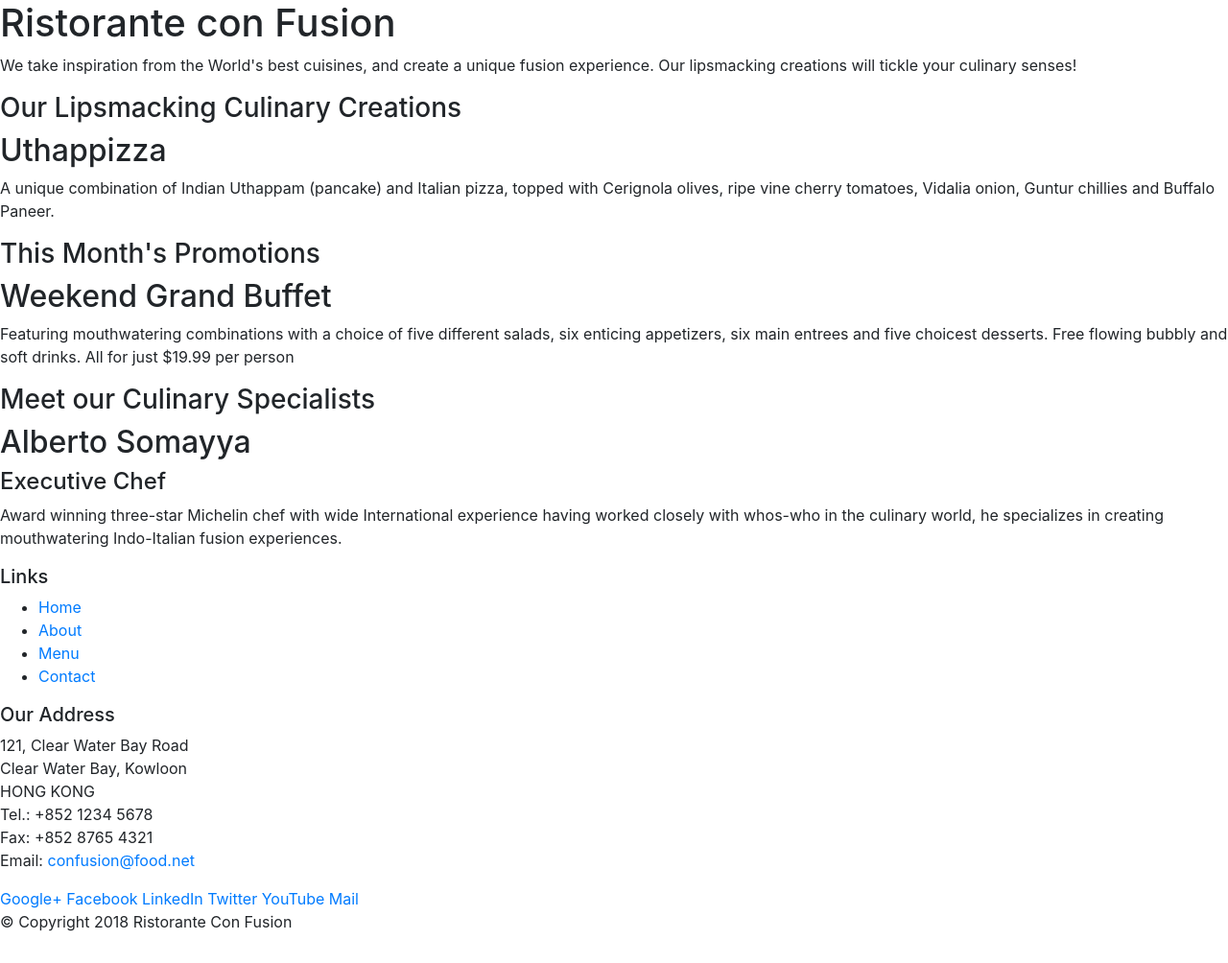
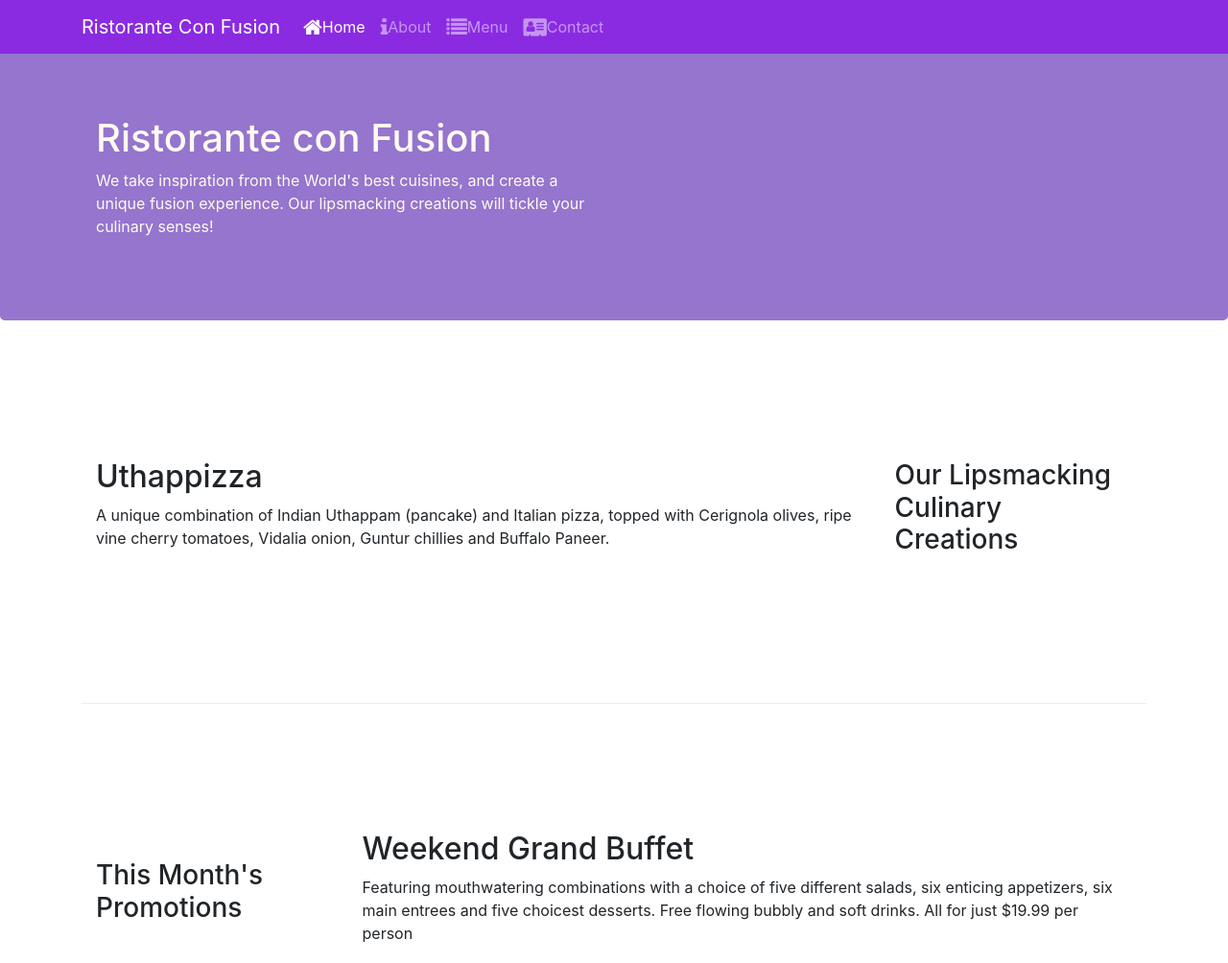
Before and after one commit to Vishal01-git/Bootstrap4, a website: page index.html in a window 1280 px wide. Shown: the top 1004 px of the page at 96% size. Drawn offline with nearby package versions, Linux system fonts and the light colour scheme.

Commit message:
icon fonts

```diff
--- /dev/null
+++ b/css/style.css
@@ -0,0 +1,39 @@
+.row-header{
+    margin: 0px auto;
+    padding: 0px auto;
+}
+
+.row-content{
+    margin: 0px auto;
+    padding: 50px 0px 50px 0px;
+    border-bottom: 1px ridge;
+    min-height: 400px;
+}
+
+.footer{
+    background-color: #D1C4E9;
+    margin: 0px auto;
+    padding: 20px 0px 20px 0px;
+}
+
+.jumbotron{
+    padding: 70px 30px 70px 30px;
+    margin: 0px auto;
+    background-color: #9575CD;
+    color: floralwhite;
+}
+
+.address{
+    font-size: 80%;
+    margin: 0px;
+    color: #0f0f0f;
+}
+
+body{
+    padding: 50px 0px 0px 0px;
+    z-index:0;
+
+}
+.navbar-dark{
+    background-color:blueviolet;
+}
--- a/index.html
+++ b/index.html
@@ -10,50 +10,70 @@
       <!-- Bootstrap CSS -->
       <link rel="stylesheet" href="node_modules/bootstrap/dist/css/bootstrap.min.css">
     <title>Ristorante Con Fusion</title>
+    <link rel="stylesheet" href="css/style.css">
+    <link rel="stylesheet" href="node_modules/font-awesome/css/font-awesome.min.css">
+    <link rel="stylesheet" href="node_modules/bootstrap-social/bootstrap-social.css">
 </head>
 
 <body>
+    <nav class="navbar navbar-dark navbar-expand-sm  fixed-top">
+     <div class="container">
+         <button class="navbar-toggler" type="button" data-toggle="collapse" data-target="#Navbar">
+             <span class="navbar-toggler-icon"></span>
+         </button>
+         <a class="navbar-brand" href="#">Ristorante Con Fusion</a>
+         <div class="collapse navbar-collapse" id="Navbar">
+         <ul class="navbar-nav mr-auto">
+             <li class="nav-item active"><a class="nav-link"href="#"><span class="fa fa-home fa-lg"></span>Home</a></li>
+             <li class="nav-item"><a class="nav-link"href="./aboutus.html"><span class="fa fa-info fa-lg"></span>About</a></li>
+             <li class="nav-item"><a class="nav-link"href="#"><span class="fa fa-list fa-lg"></span>Menu</a></li>
+             <li class="nav-item"><a class="nav-link"href="#"><span class="fa fa-address-card fa-lg"></span>Contact</a></li>
+         </ul>
+         </div>
+     </div>
 
-    <header>
-        <div>
-            <div>
-                <div>
+    </nav>
+
+    <header class="jumbotron">
+        <div class="container">
+            <div class="row row-header">
+                <div class="col-12 col-sm-6">
                     <h1>Ristorante con Fusion</h1>
                     <p>We take inspiration from the World's best cuisines, and create a unique fusion experience. Our lipsmacking creations will tickle your culinary senses!</p>
                 </div>
-                <div>
+                <div class="col-12 col-sm">
                 </div>
             </div>
         </div>
     </header>
 
-    <div>
-        <div>
-            <div>
+    <div class="container">
+        <div class="row row-content align-items-center">
+            <div class="col-12 col-sm-4 order-sm-last col-md-3">
                 <h3>Our Lipsmacking Culinary Creations</h3>
             </div>
-            <div>
+            <div class="col col-sm order-sm-first col-md">
                 <h2>Uthappizza</h2>
                 <p>A unique combination of Indian Uthappam (pancake) and Italian pizza, topped with Cerignola olives, ripe vine cherry tomatoes, Vidalia onion, Guntur chillies and Buffalo Paneer.</p>
             </div>
         </div>
 
 
-        <div>
-            <div>
+        <div class="row row-content align-items-center">
+            <div class="col-12 col-sm-4 col-md-3">
                 <h3>This Month's Promotions</h3>
             </div>
-            <div>
+            <div class="col col-sm col-md">
                 <h2>Weekend Grand Buffet</h2>
                 <p>Featuring mouthwatering combinations with a choice of five different salads, six enticing appetizers, six main entrees and five choicest desserts. Free flowing bubbly and soft drinks. All for just $19.99 per person </p>
             </div>
         </div>
 
-        <div>
-            <div>
+        <div class="row row-content align-items-center">
+            <div class="col-12 col-sm-4 order-sm-last col-md-3">
                 <h3>Meet our Culinary Specialists</h3>
             </div>
-            <div>
+            <div class="col col-sm order-sm-first col-md">
                 <h2>Alberto Somayya</h2>
                 <h4>Executive Chef</h4>
                 <p>Award winning three-star Michelin chef with wide International experience having worked closely with whos-who in the culinary world, he specializes in creating mouthwatering Indo-Italian fusion experiences. </p>
@@ -61,42 +81,42 @@
         </div>
     </div>
 
-    <footer>
-        <div>
-            <div>
-                <div>
+    <footer class="footer">
+        <div class="container">
+            <div class="row">
+                <div class="col-4 offset-1 col-sm-2">
                     <h5>Links</h5>
-                    <ul>
+                    <ul class="list-unstyled">
                         <li><a href="#">Home</a></li>
                         <li><a href="#">About</a></li>
                         <li><a href="#">Menu</a></li>
                         <li><a href="#">Contact</a></li>
                     </ul>
                 </div>
-                <div>
+                <div class="col-7 col-sm-5">
                     <h5>Our Address</h5>
                     <address>
 		              121, Clear Water Bay Road<br>
 		              Clear Water Bay, Kowloon<br>
 		              HONG KONG<br>
-		              Tel.: +852 1234 5678<br>
-		              Fax: +852 8765 4321<br>
-		              Email: <a href="mailto:confusion@food.net">confusion@food.net</a>
+		              <i class="fa fa-phone fa-lg"></i>: +852 1234 5678<br>
+		              <i class="fa fa-fax fa-lg"></i>: +852 8765 4321<br>
+		              <i class="fa fa-envelope fa-lg"></i>: <a href="mailto:confusion@food.net">confusion@food.net</a>
 		           </address>
                 </div>
-                <div>
-                    <div>
-                        <a href="http://google.com/+">Google+</a>
-                        <a href="http://www.facebook.com/profile.php?id=">Facebook</a>
-                        <a href="http://www.linkedin.com/in/">LinkedIn</a>
-                        <a href="http://twitter.com/">Twitter</a>
-                        <a href="http://youtube.com/">YouTube</a>
-                        <a href="mailto:">Mail</a>
+                <div class="col-12 col-sm-4 align-self-center">
+                    <div class="text-center">
+                        <a class="btn btn-social-icon btn-google" href="http://google.com/+"><i class="fa fa-google-plus"></i></a>
+                        <a class="btn btn-social-icon btn-facebook" href="http://www.facebook.com/profile.php?id="><i class="fa fa-facebook"></i></a>
+                        <a class="btn btn-social-icon btn-linkedin" href="http://www.linkedin.com/in/"><i class="fa fa-linkedin"></i></a>
+                        <a class="btn btn-social-icon btn-twitter" href="http://twitter.com/"><i class="fa fa-twitter"></i></a>
+                        <a class="btn btn-social-icon btn-google" href="http://youtube.com/"><i class="fa fa-youtube"></i></a>
+                        <a class="btn btn-social-icon" href="mailto:"><i class="fa fa-envelope-o"></i></a>
                     </div>
                 </div>
            </div>
-           <div>
-                <div>
+           <div class="row justify-content-center">
+                <div class="col-auto">
                     <p>© Copyright 2018 Ristorante Con Fusion</p>
                 </div>
            </div>
--- a/package.json
+++ b/package.json
@@ -15,6 +15,8 @@
   },
   "dependencies": {
     "bootstrap": "^4.0.0",
+    "bootstrap-social": "^5.1.1",
+    "font-awesome": "^4.7.0",
     "jquery": "^3.3.1",
     "popper.js": "^1.12.9"
   }
```
Also changed, not shown: aboutus.html (added, +147 -0 lines), 1 other file. Lines whose indentation alone changed are shown as unchanged.
